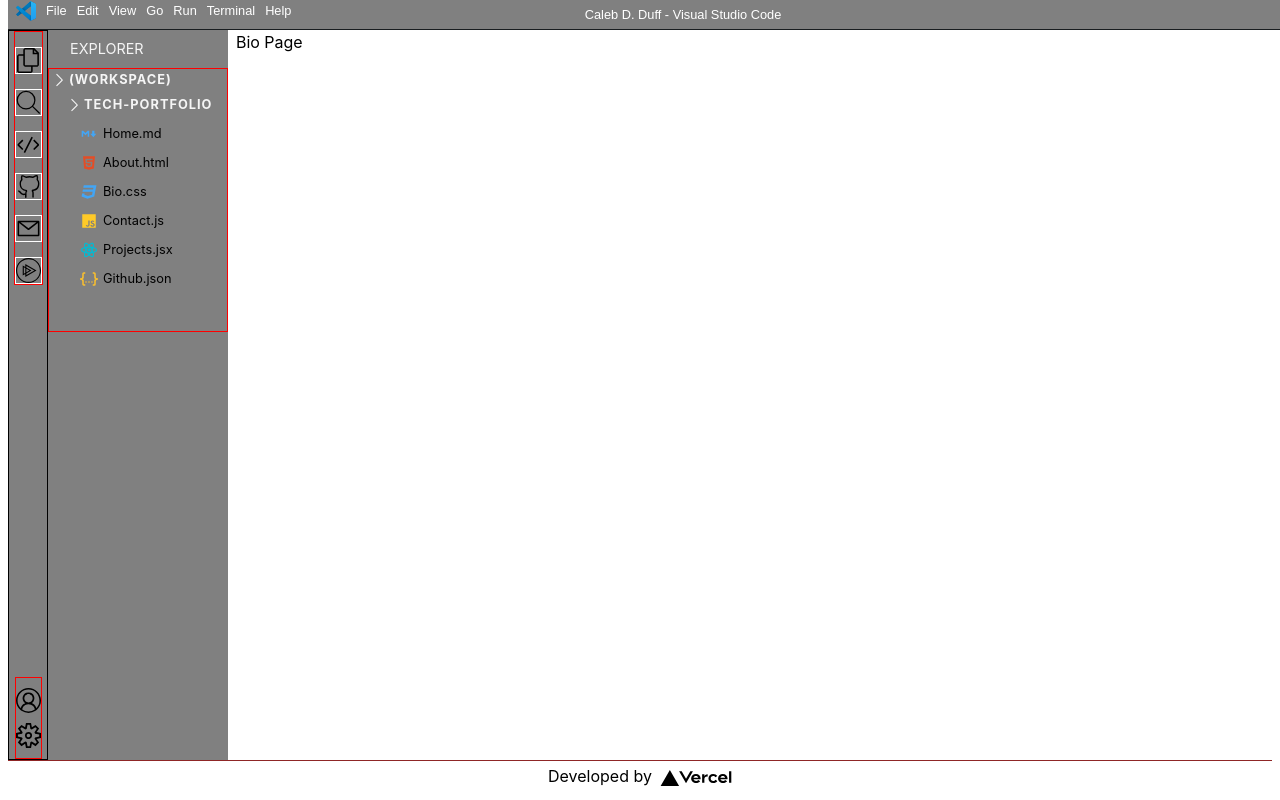
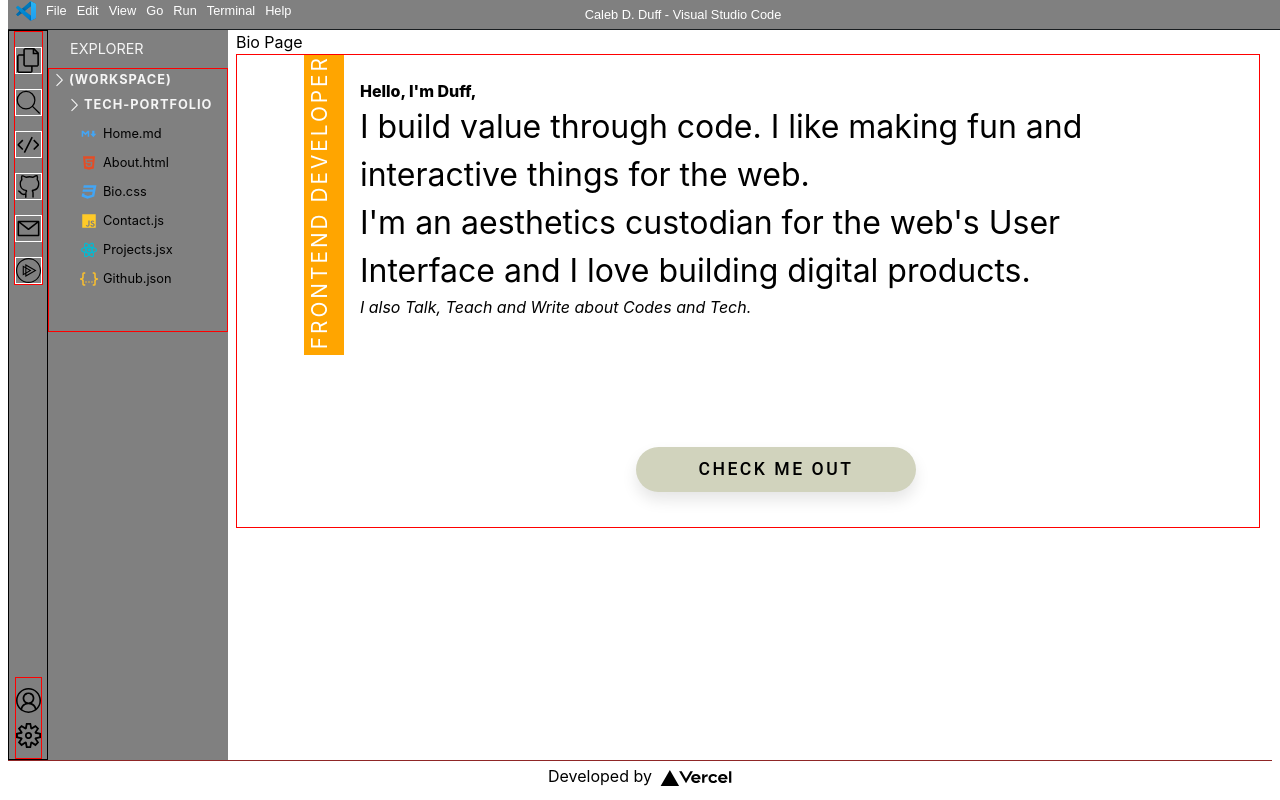
Before and after one commit to Duffigoogle/portfolio, a Next.js app in the folder tech-portfolio/: page /bio in a window 1280 px wide. Shown: the top 800 px of the page. Built offline with nearby package versions, Linux system fonts and the light colour scheme.

Commit message:
added Bio page  and Component

```diff
--- a/tech-portfolio/components/Bio_block/BioComp.js
+++ b/tech-portfolio/components/Bio_block/BioComp.js
@@ -1,22 +1,31 @@
+import styled from "styled-components";
+import Link from 'next/link';
+import SocialsComp from '../Socials/socialComp';
+import Icon from '../common/icons/icons';
+
 const BioComp = () => {
     return (
         <>
             <BioContainer>
+                <BioStack>
+                    <BioStackText>Frontend Developer</BioStackText>
+                </BioStack>
+                <BioContent>
                     <BioDetails>
-                    <BioHeading1><span>Hello,</span> I'm Duff I. David</BioHeading1>
-                    <BioP>I'm a <span>Frontend Developer.</span> I build amazing and interactive products for the web.</BioP>
-                    <BioP> I'm an aesthetics custodian for the web's User Interface.</BioP>
+                        <BioHeading1><span>Hello,</span> I'm Duff, </BioHeading1>
+                        <BioP>I build value through code. I like making fun and interactive things for the web.</BioP>
+                        <BioP> I'm an aesthetics custodian for the web's User Interface and I love building digital products.</BioP>
+                        <BioPSmall>I also Talk, Teach and Write about Codes and Tech.</BioPSmall>
+                        <SocialsComp />
                     </BioDetails>
                     <BioButtonContainer>
-                    <Link to="/about">
+                        <Link href="/about">
                             <WelcomeButton>
-                                Check me out <Icon name='' size={15} color='#fff' />
+                                Check me out <Icon name='Arrowrightcircle' size={25} color='#fff' />
                             </WelcomeButton>
                         </Link>
                     </BioButtonContainer>
-               <BioSocialsContainer>
-                   <SocialsComp />
-               </BioSocialsContainer>
+                </BioContent>
             </BioContainer>
         </>
     )
@@ -26,20 +35,87 @@ export default BioComp;
 
 
 const BioContainer = styled.div`
+    width: 80vw;
     display: flex;
-    flex-direction: column;
-    align-items: space-between;
+    justify-content: center;
+    border: 1px solid red;
+`;
+
+const BioStack = styled.div`
+    width: 40px;
+    height: 300px;
+    /* padding: 5px auto; */
+    border: none;
+    background-color: orange;
+    /* transform: rotate(-90deg); */
+
+`
+
+const BioStackText = styled.h3`
+    font-size: 1.3rem;
+    color: white;
+    text-transform: uppercase;
+    letter-spacing: 3px;
+    writing-mode:vertical-lr;
+    transform: rotate(180deg);
+
+
+`
+
+const BioContent = styled.div`
+    width: 65vw;
+    margin-left: 1rem;
+`
+
+const BioDetails = styled.div`
+    padding-top: 1.5rem;
+`;
+
+const BioHeading1 = styled.h1`
+    font-weight: 800;
+`
+
+const BioP = styled.p`
+    font-size: 2rem;
+`
+
+const BioPSmall = styled.p`
+    font-size: 1rem;
+    font-style: italic;
+`
+
+const BioButtonContainer = styled.div`
+        margin-top: 8rem;
 `;
 
 
-const BioDetails = styled.div`
-
-`;
-
-const BioButtonContainer = styled.div`
-
-`;
-
-const BioSocialsContainer = styled.div`
-
-`;
+const WelcomeButton = styled.button`
+    width: 280px;
+    text-transform: uppercase;
+    height: 45px;
+    font-family: 'Roboto', sans-serif;
+    font-size: 1.1rem;
+    text-transform: uppercase;
+    letter-spacing: 2.5px;
+    font-weight: 500;
+    background-color: #d1d3bd;
+    color: #000;
+    padding: 0 0.6rem;
+    display: flex;
+    align-items: center;
+    justify-content: center;
+    /* box-shadow: ; */
+    margin: 35px auto;
+    outline: none;
+    border: none;
+    border-radius: 45px;
+    box-shadow: 0px 8px 15px rgba(0, 0, 0, 0.1);
+    transition: all 0.3s ease 0s;
+    cursor: pointer;
+    &:hover {
+        background-color: #2EE59D;
+        box-shadow: 0px 15px 20px rgba(46, 229, 157, 0.4);
+        color: #fff;
+        transform: translateY(-7px);
+    }
+`
--- a/tech-portfolio/components/Socials/socialComp.js
+++ b/tech-portfolio/components/Socials/socialComp.js
@@ -1,5 +1,6 @@
 import React from "react";
 import Icon from '../common/icons/icons';
+import styled from "styled-components";
 
 const SocialsComp = () => {
   return (
@@ -9,21 +10,21 @@ const SocialsComp = () => {
         target="_blank"
         rel="noopener noreferrer"
       >
-        <Icon name='Github' size={15} color='red' />
+        <Icon name='Github' size={25} color='red' />
       </SocialsLink>
       <SocialsLink
         href="https://twitter.com/duffygoogle"
         target="_blank"
         rel="noopener noreferrer"
       >
-        <Icon name='Twitter' size={15} color='red' />
+        <Icon name='Twitter' size={25} color='red' />
       </SocialsLink>
       <SocialsLink
         href="https://www.linkedin.com/in/caleb-duff/"
         target="_blank"
         rel="noopener noreferrer"
       >
-        <Icon name='Linkedin' size={15} color='red' />
+        <Icon name='Linkedin' size={25} color='red' />
       </SocialsLink>
 
     </SocialsContainer>
--- a/tech-portfolio/pages/bio.js
+++ b/tech-portfolio/pages/bio.js
@@ -1,5 +1,6 @@
 import Head from 'next/head'
 import styles from '../styles/Home.module.scss'
+import BioComp from '../components/Bio_block/BioComp'
 
 export default function BioPage() {
   return (
@@ -12,6 +13,7 @@ export default function BioPage() {
 
       <main className={styles.container}>
         <h1>Bio Page</h1>
+        <BioComp />
       </main>
 
 
```
Lines whose indentation alone changed are shown as unchanged.
